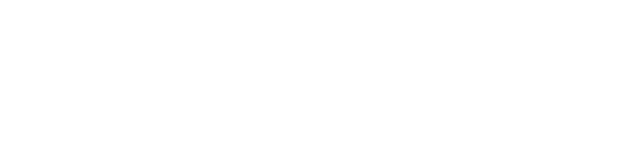
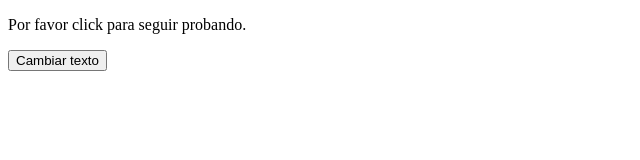
Before and after one commit to mariselaor/om01137298_Parcial1, a plain HTML site: page om01137298_Parcial1/condicional/index.html in a window 1280 px wide. Shown: the whole page, without its empty margins (0-640 px from the left). Drawn offline with nearby package versions, Linux system fonts and the light colour scheme.

Commit message:
Update index.html

```diff
--- a/om01137298_Parcial1/condicional/index.html
+++ b/om01137298_Parcial1/condicional/index.html
@@ -7,8 +7,8 @@
 </head>
 <body>
     <div id="app">
-        <conditional-message :is-happy="true"></conditional-message>
-        <conditional-message :is-happy="false"></conditional-message>
+        <mensaje :mensaje="mensaje"></mensaje>
+        <button @click="cambiarMensaje">Cambiar texto</button>
     </div>
 
     <script src="https://unpkg.com/vue@3/dist/vue.global.js"></script>
```
